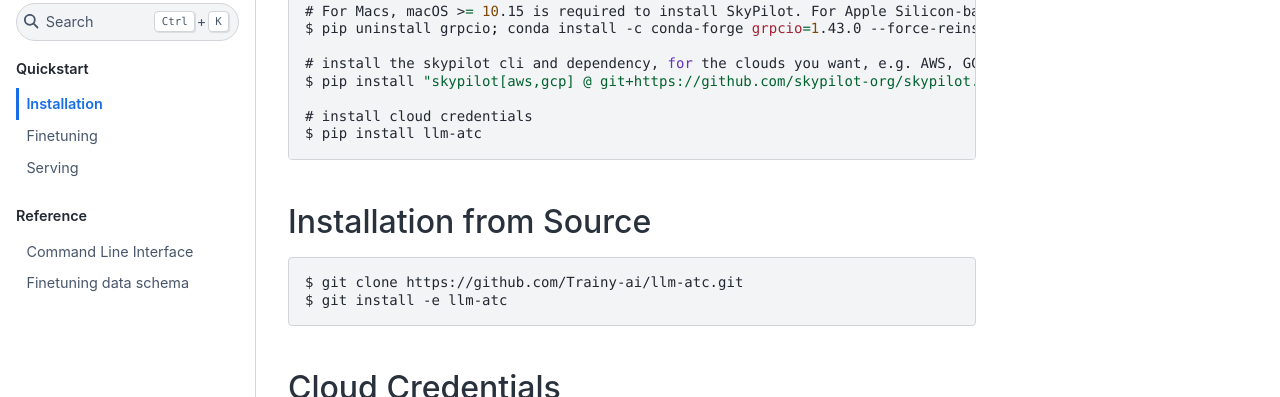
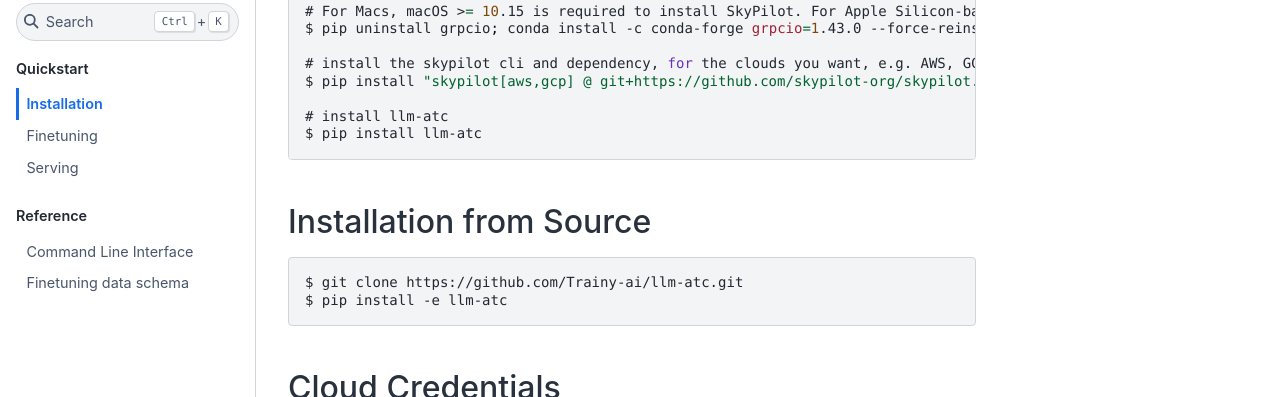
Before and after one commit to Trainy-ai/llm-atc, a Sphinx documentation site: the page built from docs/source/quickstart/installation.rst, in a window 1280 px wide and 1220 px high. Shown: the part 264-661 px from the top of the window. Built offline with Sphinx 7.4.7 and the Sphinx Book theme 1.1.4, drawn with Linux system fonts in a browser that asks for light colours.

Commit message:
fix installation docs

```diff
--- a/docs/source/quickstart/installation.rst
+++ b/docs/source/quickstart/installation.rst
@@ -15,7 +15,7 @@
     # install the skypilot cli and dependency, for the clouds you want, e.g. AWS, GCP
     $ pip install "skypilot[aws,gcp] @ git+https://github.com/skypilot-org/skypilot.git"
 
-    # install cloud credentials
+    # install llm-atc
     $ pip install llm-atc
 
 
@@ -24,7 +24,7 @@
 .. code-block:: console
 
     $ git clone https://github.com/Trainy-ai/llm-atc.git
-    $ git install -e llm-atc
+    $ pip install -e llm-atc
 
 Cloud Credentials
 ------------------------
```
